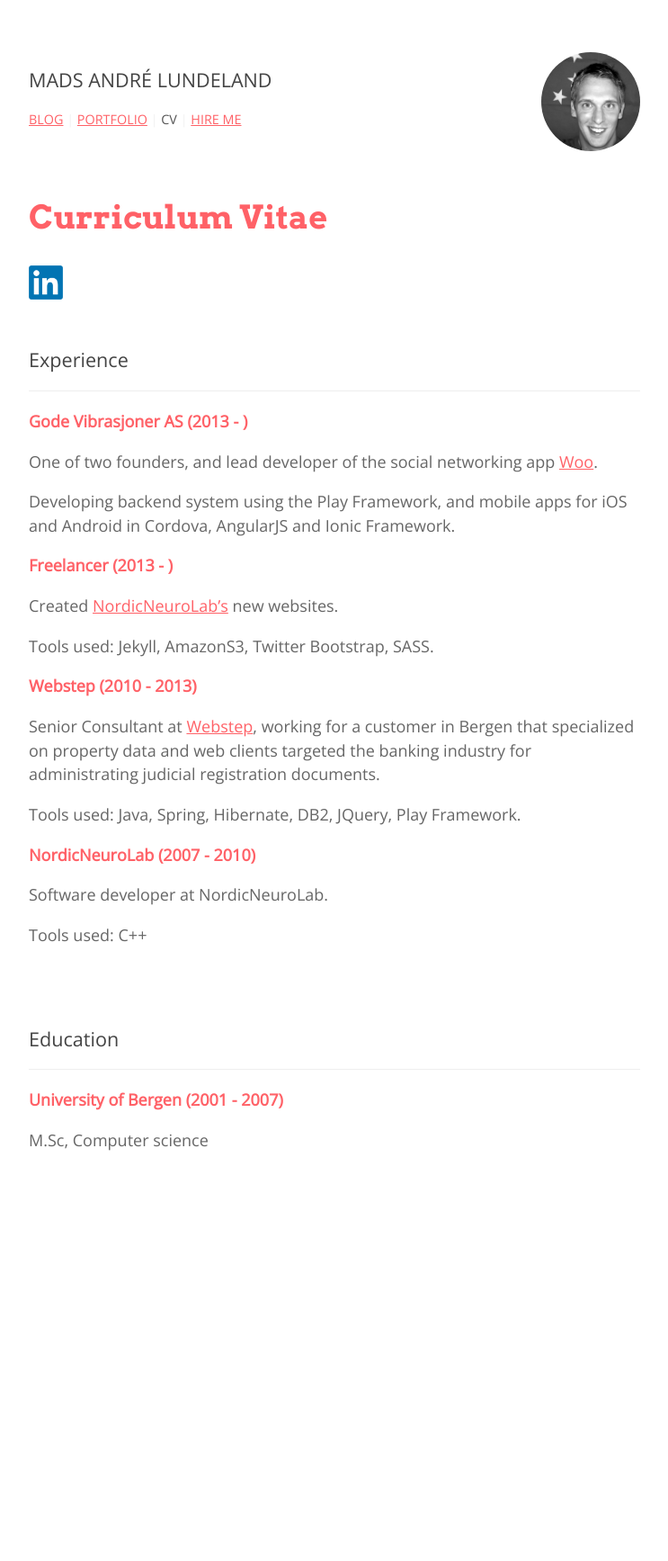
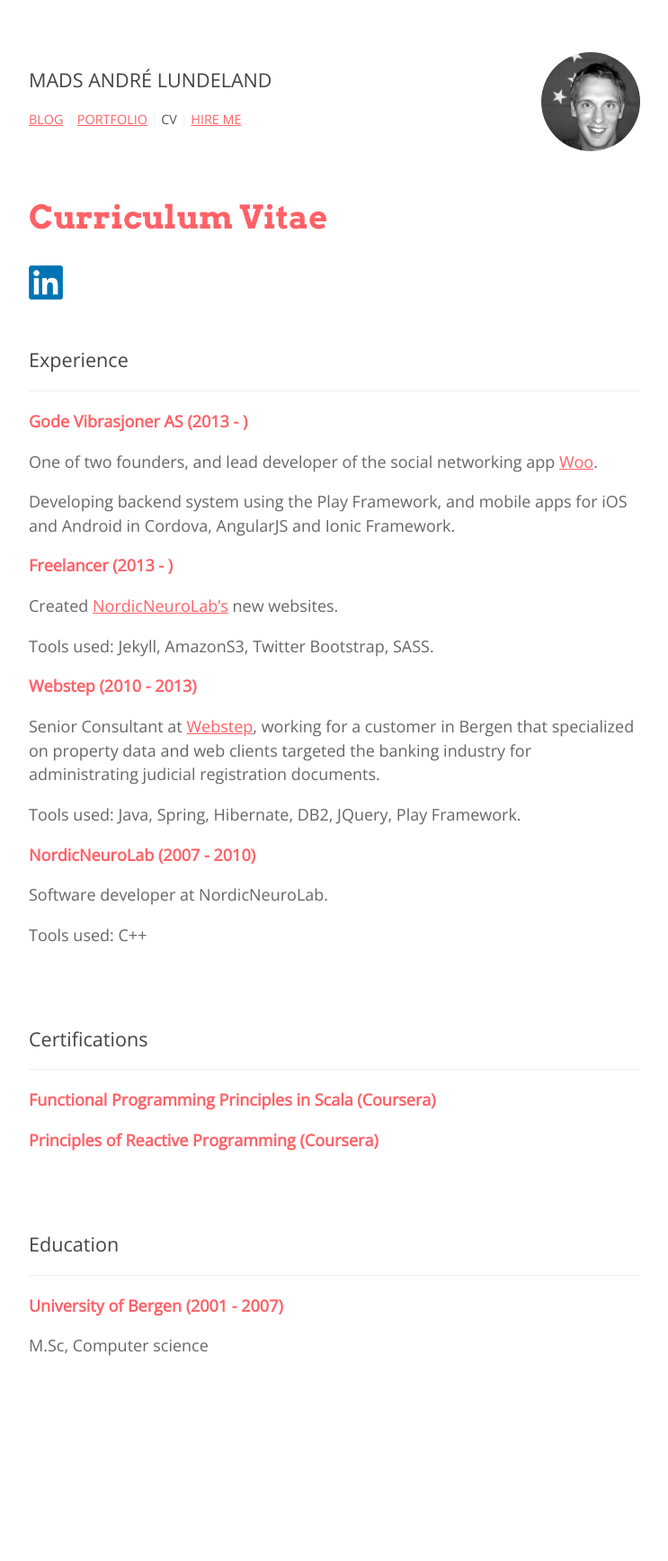
Before and after one commit to mlundela/mlundela.github.io, a Jekyll site: the page built from cv.md, in a window 1280 px wide. Shown: the whole page at 90% size, without its empty margins (268-1011 px from the left). Built offline with Jekyll 4.4.1, drawn with Linux system fonts in a browser that asks for light colours; before the commit the page ends 1507 px from its top, so only the background shows below that.

Commit message:
Add certifications

```diff
--- a/cv.md
+++ b/cv.md
@@ -38,6 +38,19 @@
 <br/>
 
 
+## Certifications
+
+***
+
+### Functional Programming Principles in Scala (Coursera)
+
+### Principles of Reactive Programming (Coursera)
+
+
+<br/>
+<br/>
+
+
 ## Education
 
 ***
```
